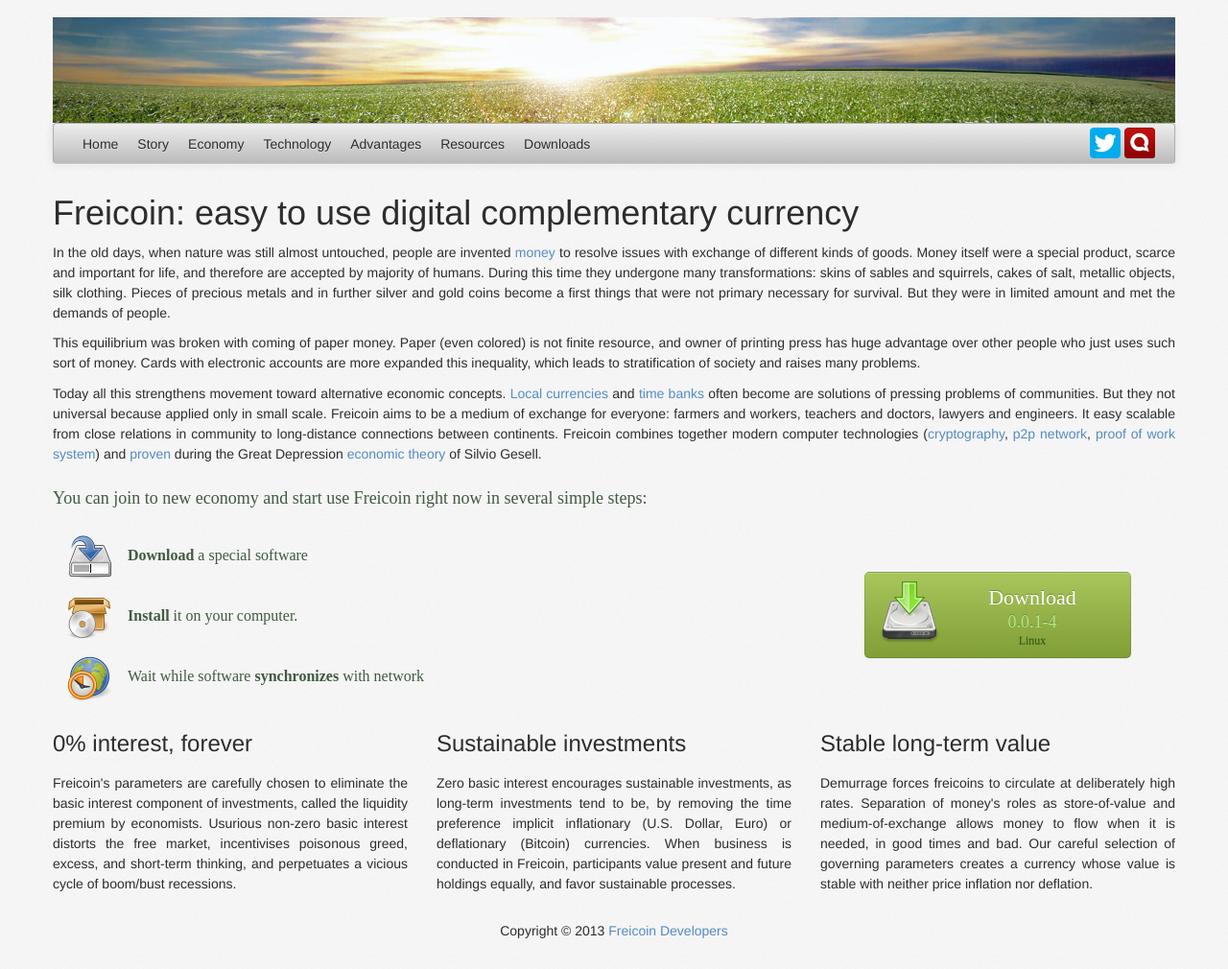
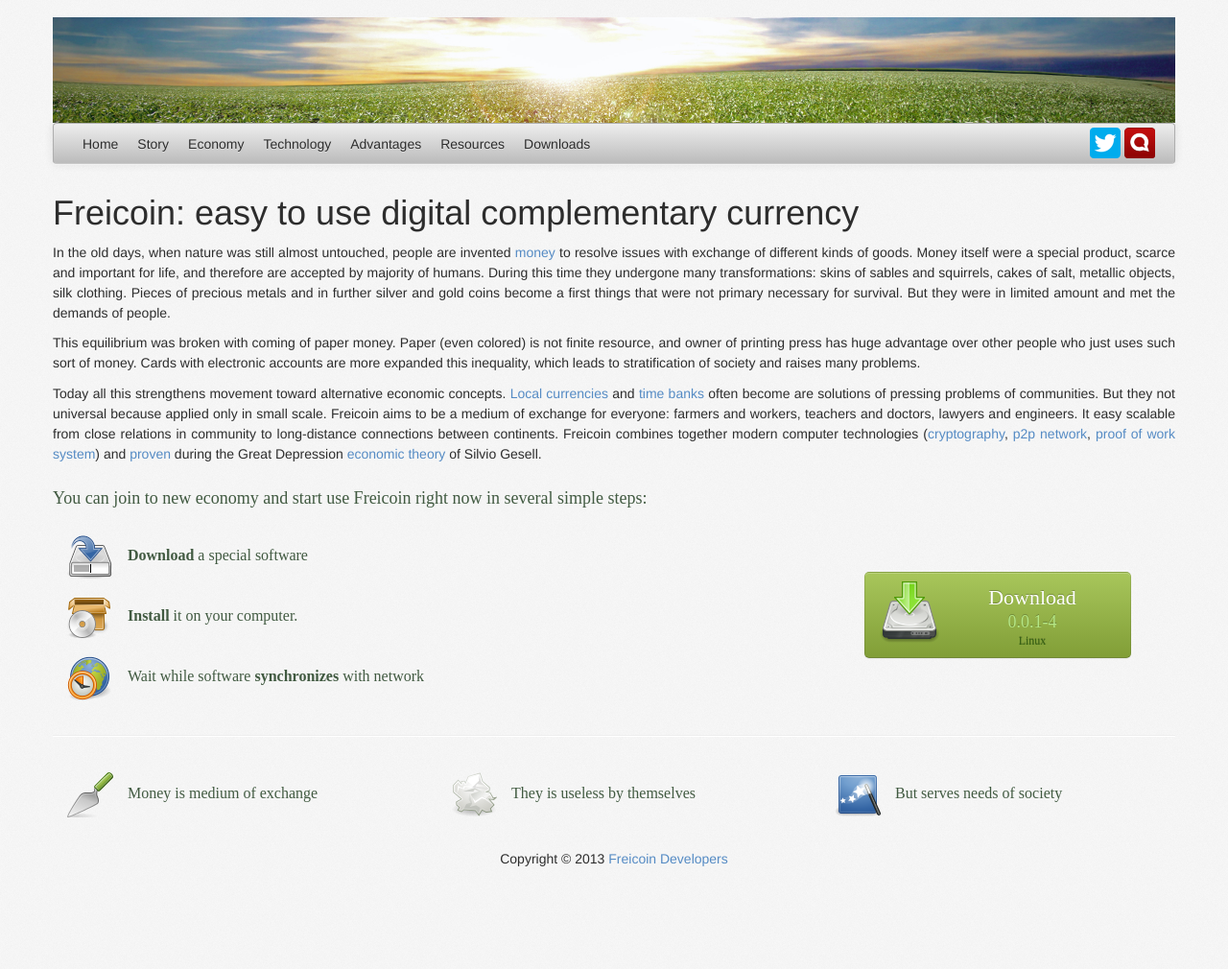
Before and after one commit to freicoin/freico.in, a Jekyll site: the page built from index.md, in a window 1280 px wide. Shown: the whole page at 96% size. Built offline with Jekyll 4.4.1, drawn with Linux system fonts in a browser that asks for light colours; nearby versions of some CDN libraries; some web fonts are replaced; comment, search, counter and statistics services are not loaded; after the commit the page ends 934 px from its top, so only the background shows below that.

Commit message:
Changes in bottom of main page

```diff
--- a/index.md
+++ b/index.md
@@ -41,17 +41,22 @@
 show_download();
 </script>
 
+<hr/>
+
 <div class="row">
   <div class="span4">
-    <h3>0% interest, forever</h3>
-    <p>Freicoin's parameters are carefully chosen to eliminate the basic interest component of investments, called the liquidity premium by economists. Usurious non-zero basic interest distorts the free market, incentivises poisonous greed, excess, and short-term thinking, and perpetuates a vicious cycle of boom/bust recessions.</p>
+    <ul class="big_icons">
+      <li><img src="/static/images/main/medium.png" />Money is medium of exchange</li>
+    </ul>
   </div>
   <div class="span4">
-    <h3>Sustainable investments</h3>
-    <p>Zero basic interest encourages sustainable investments, as long-term investments tend to be, by removing the time preference implicit inflationary (U.S. Dollar, Euro) or deflationary (Bitcoin) currencies. When business is conducted in Freicoin, participants value present and future holdings equally, and favor sustainable processes.</p>
+    <ul class="big_icons">
+      <li><img src="/static/images/main/useless.png" />They is useless by themselves</li>
+    </ul>
   </div>
   <div class="span4">
-    <h3>Stable long-term value</h3>
-    <p>Demurrage forces freicoins to circulate at deliberately high rates. Separation of money's roles as store-of-value and medium-of-exchange allows money to flow when it is needed, in good times and bad. Our careful selection of governing parameters creates a currency whose value is stable with neither price inflation nor deflation.</p>
+    <ul class="big_icons">
+      <li><img src="/static/images/main/serves.png" />But serves needs of society</li>
+    </ul>
   </div>
 </div>
```
